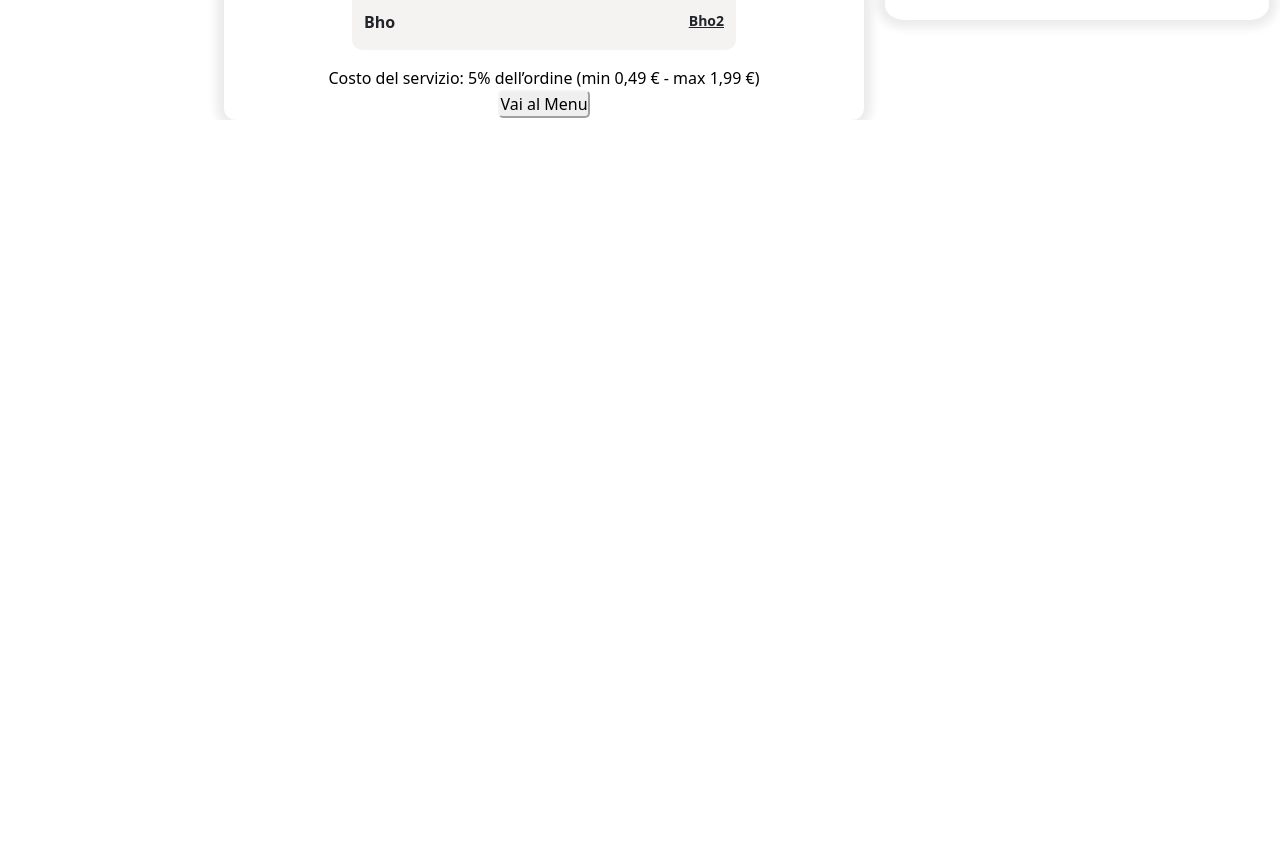
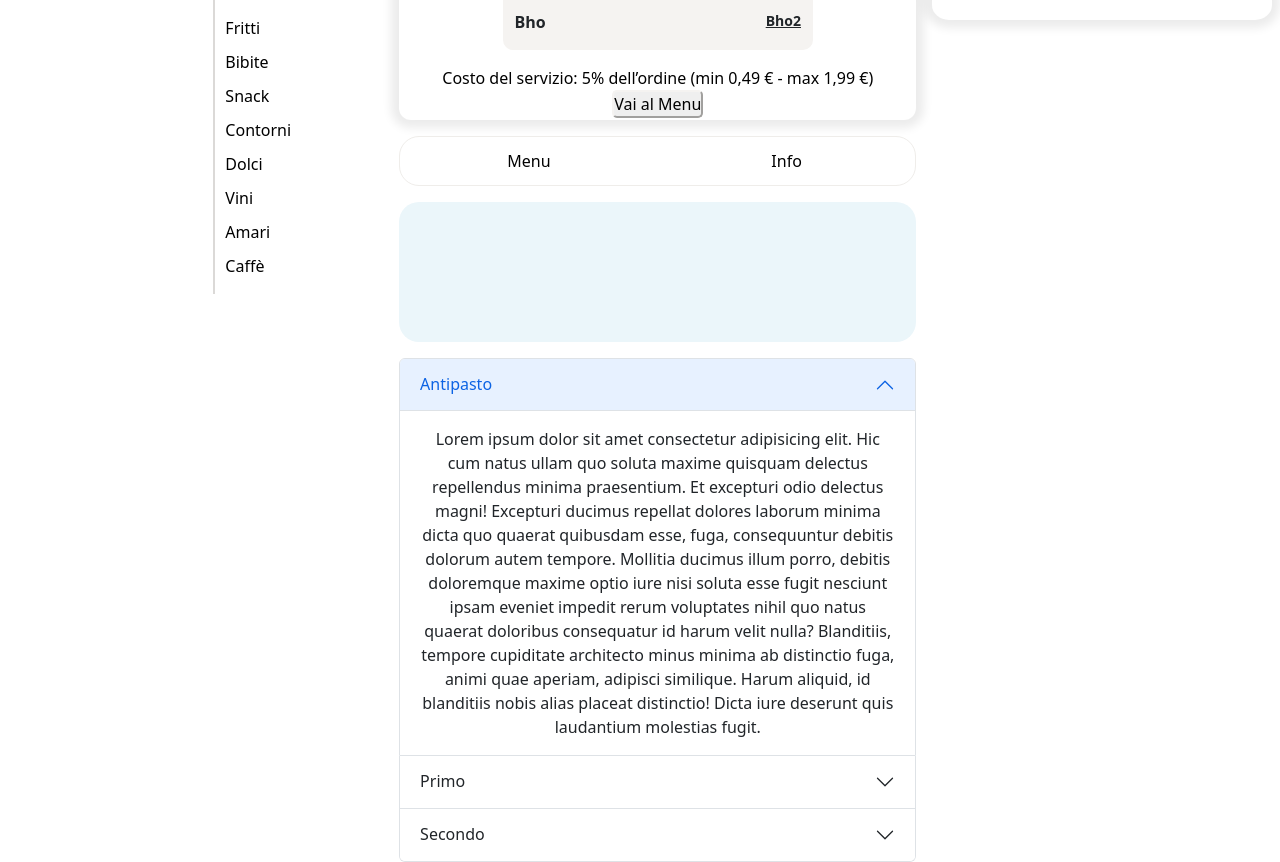
Before and after one commit to luzzetti/JustDRINK, a Vue app in the folder backoffice-ui-vue/: page /restaurants/1 in a window 1280 px wide. Shown: the part 820-1682 px from the top of the page. Before the commit the page ends 940 px from the top, so only its background shows below. Built offline with nearby package versions, Linux system fonts and the light colour scheme; no server answers.

Commit message:
Show restaurant impostazione base componenti

```diff
--- a/backoffice-ui-vue/src/pages/ShowRestaurant.vue
+++ b/backoffice-ui-vue/src/pages/ShowRestaurant.vue
@@ -1,16 +1,15 @@
 <template>
     <header>
-
-    </header>
         <div class="mainContainer">
-        <div class="d-flex justify-content-around text-center">
-
-            <div class="card1" style="width: 10rem;">
+            <div class=" row d-flex justify-content-around text-center g-0">
+                <!-- Prima Card-->
+                <div class="contCard1 d-none d-xl-block col-xl-2">
+                    <div class="card1" style="width: 100%">
                         <div class="card-body">
                             <ul class="ulMenu">
-                        <li><a href="">Antipasto</a></li>
-                        <li><a href="">Primo</a></li>
-                        <li><a href="">Secondo</a></li>
+                                <li><a href="#Antipasto">Antipasto</a></li>
+                                <li><a href="#Primo">Primo</a></li>
+                                <li><a href="#Secondo">Secondo</a></li>
                                 <li><a href="">Pizze</a></li>
                                 <li><a href="">Fritti</a></li>
                                 <li><a href="">Bibite</a></li>
@@ -23,9 +22,10 @@
                             </ul>
                         </div>
                     </div>
-
-
-            <div class="card2" style="width: 40rem;">
+                </div>
+                <!-- Seconda Card-->
+                <div class="contCard2 col-12 px-0 col-lg-8 px-lg-2 col-xl-6">
+                    <div class="card2" style="width: 100%;">
                         <div class="card-body">
                             <div class="logo-restaurant">
                             </div>
@@ -49,18 +49,111 @@
                                     <p class="v-ritirare"><u>Bho2</u></p>
                                 </div>
                             </div>
-                    <span class="text-black mt-3">Costo del servizio: 5% dell’ordine (min 0,49 € - max 1,99 €)</span>
-                    <router-link :to="{ name: 'menu', params: { restaurantId: this.$route.params.restaurantId } }"><button
+                            <span class="text-black mt-3">Costo del servizio: 5% dell’ordine (min 0,49 € - max 1,99
+                                €)</span>
+                            <router-link
+                                :to="{ name: 'menu', params: { restaurantId: this.$route.params.restaurantId } }"><button
                                     class="mybtn">Vai al Menu</button></router-link>
                         </div>
                     </div>
+                    <div class="menu-info mt-3 d-flex justify-content-around align-items-center">
+                        <div class="cursor underline"><a class="" href="">Menu</a></div>
+                        <div class="cursor underline"><a class="" href="">Info</a></div>
+                    </div>
 
-            <div class="card3" style="width: 24rem;">
+                    <div class="carosel mt-3">
+                        <!-- Carosello-->
+
+
+                    </div>
+
+                    <!-- Accordion-->
+                    <div class="mt-3">
+                        <div class="accordion" id="accordionPanelsStayOpenExample">
+                            <div class="accordion-item">
+                                <h2 class="accordion-header" id="panelsStayOpen-headingOne">
+                                    <button class="accordion-button" type="button" data-bs-toggle="collapse"
+                                        data-bs-target="#panelsStayOpen-collapseOne" aria-expanded="true"
+                                        aria-controls="panelsStayOpen-collapseOne">
+                                        <div id="Antipasto">Antipasto</div>
+                                    </button>
+                                </h2>
+                                <div id="panelsStayOpen-collapseOne" class="accordion-collapse collapse show"
+                                    aria-labelledby="panelsStayOpen-headingOne">
+                                    <div class="accordion-body">
+                                        Lorem ipsum dolor sit amet consectetur adipisicing elit. Hic cum natus ullam quo
+                                        soluta maxime quisquam delectus repellendus minima praesentium. Et excepturi odio
+                                        delectus magni! Excepturi ducimus repellat dolores laborum minima dicta quo quaerat
+                                        quibusdam esse, fuga, consequuntur debitis dolorum autem tempore. Mollitia ducimus
+                                        illum porro, debitis doloremque maxime optio iure nisi soluta esse fugit nesciunt
+                                        ipsam eveniet impedit rerum voluptates nihil quo natus quaerat doloribus consequatur
+                                        id harum velit nulla? Blanditiis, tempore cupiditate architecto minus minima ab
+                                        distinctio fuga, animi quae aperiam, adipisci similique. Harum aliquid, id
+                                        blanditiis nobis alias placeat distinctio! Dicta iure deserunt quis laudantium
+                                        molestias fugit.
+                                    </div>
+                                </div>
+                            </div>
+                            <div class="accordion-item">
+                                <h2 class="accordion-header" id="panelsStayOpen-headingTwo">
+                                    <button class="accordion-button collapsed" type="button" data-bs-toggle="collapse"
+                                        data-bs-target="#panelsStayOpen-collapseTwo" aria-expanded="false"
+                                        aria-controls="panelsStayOpen-collapseTwo">
+                                        <div id="Primo">Primo</div>
+                                    </button>
+                                </h2>
+                                <div id="panelsStayOpen-collapseTwo" class="accordion-collapse collapse"
+                                    aria-labelledby="panelsStayOpen-headingTwo">
+                                    <div class="accordion-body">
+                                        Lorem ipsum dolor, sit amet consectetur adipisicing elit. Aperiam illum eveniet ut
+                                        sint quis in nihil minus, placeat voluptas perspiciatis harum ex modi incidunt,
+                                        ipsum at? Vitae laboriosam animi, nulla accusamus beatae dolores quisquam nobis
+                                        minima alias earum quaerat? Ducimus quis, totam tempora veniam libero veritatis et
+                                        non iure officiis voluptate iusto porro corrupti dolores rem consequuntur
+                                        asperiores. Fugiat eum velit eaque voluptas repudiandae! Ipsum nulla eaque
+                                        voluptatum dolor autem totam, repellendus commodi a quo omnis, non dignissimos
+                                        harum? Doloremque repellat minima perferendis alias culpa quia in ducimus labore
+                                        veniam ex, praesentium a quos assumenda dolor molestiae, accusamus sed? Quod?
+                                    </div>
+                                </div>
+                            </div>
+                            <div class="accordion-item">
+                                <h2 class="accordion-header" id="panelsStayOpen-headingThree">
+                                    <button class="accordion-button collapsed" type="button" data-bs-toggle="collapse"
+                                        data-bs-target="#panelsStayOpen-collapseThree" aria-expanded="false"
+                                        aria-controls="panelsStayOpen-collapseThree">
+                                        <div id="Secondo">Secondo</div>
+                                    </button>
+                                </h2>
+                                <div id="panelsStayOpen-collapseThree" class="accordion-collapse collapse"
+                                    aria-labelledby="panelsStayOpen-headingThree">
+                                    <div class="accordion-body">
+                                        Lorem ipsum dolor sit amet consectetur adipisicing elit. Quibusdam tempora odit
+                                        impedit sed, sit eos. Pariatur adipisci eaque suscipit amet fuga? Odit voluptates ab
+                                        officia debitis dolorem illum, magnam pariatur ea necessitatibus nostrum officiis
+                                        distinctio mollitia dolore perspiciatis iusto culpa impedit nesciunt? Labore
+                                        expedita perferendis est libero beatae quo deleniti nemo numquam aperiam! Suscipit
+                                        nobis ipsam autem necessitatibus aspernatur, aliquam eius quibusdam delectus
+                                        sapiente ab modi adipisci! Ratione saepe officia placeat. Corrupti, tempora quaerat
+                                        deleniti aperiam eveniet, sunt a repudiandae eaque dolor, quae excepturi nihil
+                                        numquam ullam ab labore earum accusamus consequatur perferendis impedit? Animi
+                                        corporis sit repellat excepturi modi?
+                                    </div>
+                                </div>
+                            </div>
+                        </div>
+                    </div>
+                </div>
+
+                <!-- Terza Card-->
+                <div class="contCard3 d-none d-lg-block col-lg-4 px-lg-2 col-xl-4">
+                    <div class="card3" style="width: 100%;">
                         <div class="card-body">
                             <h3 class="mycard-title ms-2 mt-2"><b>Il tuo ordine</b></h3>
                             <hr>
                             <div class="d-flex align-items-center">
-                        <div class="cerchio"><i class="fa-regular fa-exclamation"></i></div> <span class="allergeni"><u>Info
+                                <div class="cerchio"><i class="fa-regular fa-exclamation"></i></div> <span
+                                    class="allergeni"><u>Info
                                         sugli allergeni</u></span>
                             </div>
                             <div class="pagamento mt-3">
@@ -74,6 +167,8 @@
                     </div>
                 </div>
             </div>
+        </div>
+    </header>
 </template>
 
 <script>
@@ -119,21 +214,20 @@ header {
 .mainContainer {
     margin: 0 auto;
     max-width: 1300px;
+    padding-top: 600px;
+}
+
+.card1 {
+
+    background-color: rgb(255, 255, 255);
+    border-left: 2px solid #dbd9d7;
+    margin-top: 50px;
 
 }
 
-.card1 {
-    z-index: 1;
-    background-color: rgb(255, 255, 255);
-    border-left: 2px solid #dbd9d7;
-    margin-top: 50px;
-}
-
 .card2 {
-    display: flex;
-    justify-content: center;
+    position: relative;
     margin-top: -100px;
-    z-index: 1;
     background-color: rgb(255, 255, 255);
     -webkit-box-shadow: 0px 0px 10px 10px rgba(0, 0, 0, 0.14);
     box-shadow: 0px 0px 10px 8px rgba(0, 0, 0, 0.08);
@@ -144,7 +238,6 @@ header {
 .card3 {
     height: 300px;
     margin-top: -100px;
-    z-index: 1;
     background-color: rgb(255, 255, 255);
     border-radius: 5%;
     -webkit-box-shadow: 0px 0px 10px 10px rgba(0, 0, 0, 0.14);
@@ -155,7 +248,6 @@ header {
 .card-body {
     display: flex;
     flex-direction: column;
-    position: relative;
 }
 
 .logo-restaurant {
@@ -170,6 +262,14 @@ header {
     background-repeat: no-repeat;
     background-size: cover;
     border: 1px solid #dbd9d7;
+}
+
+.menu-info {
+    width: 100%;
+    height: 50px;
+    background-color: white;
+    border-radius: 20px;
+    border: 1px solid #efedea;
 }
 
 .cursor {
@@ -294,26 +394,30 @@ li {
     padding-left: 10px;
 
     &:hover {
-        //border-left: 2px solid black;
         box-shadow: -1px 0px 0px 0px #000000;
         outline: none;
 
     }
 }
 
-@media screen and (max-width: 1340px) {
+.underline {
+    height: 100%;
+    width: 60px;
+    display: flex;
+    justify-content: center;
+    align-items: center;
 
-    .card1 {
-        display: none;
+    &:hover {
+        outline: none;
+        box-shadow: 0px 3px 0px 0px #F36805;
+
+    }
 }
 
-}
-
-@media screen and (max-width: 1140px) {
-
-    .card3 {
-        display: none;
-    }
-
+.carosel{
+    width: 100%;
+    height: 140px;
+    background-color: #EBF6FA;
+    border-radius: 20px;
 }
 </style>
```
Lines whose indentation alone changed are shown as unchanged.
